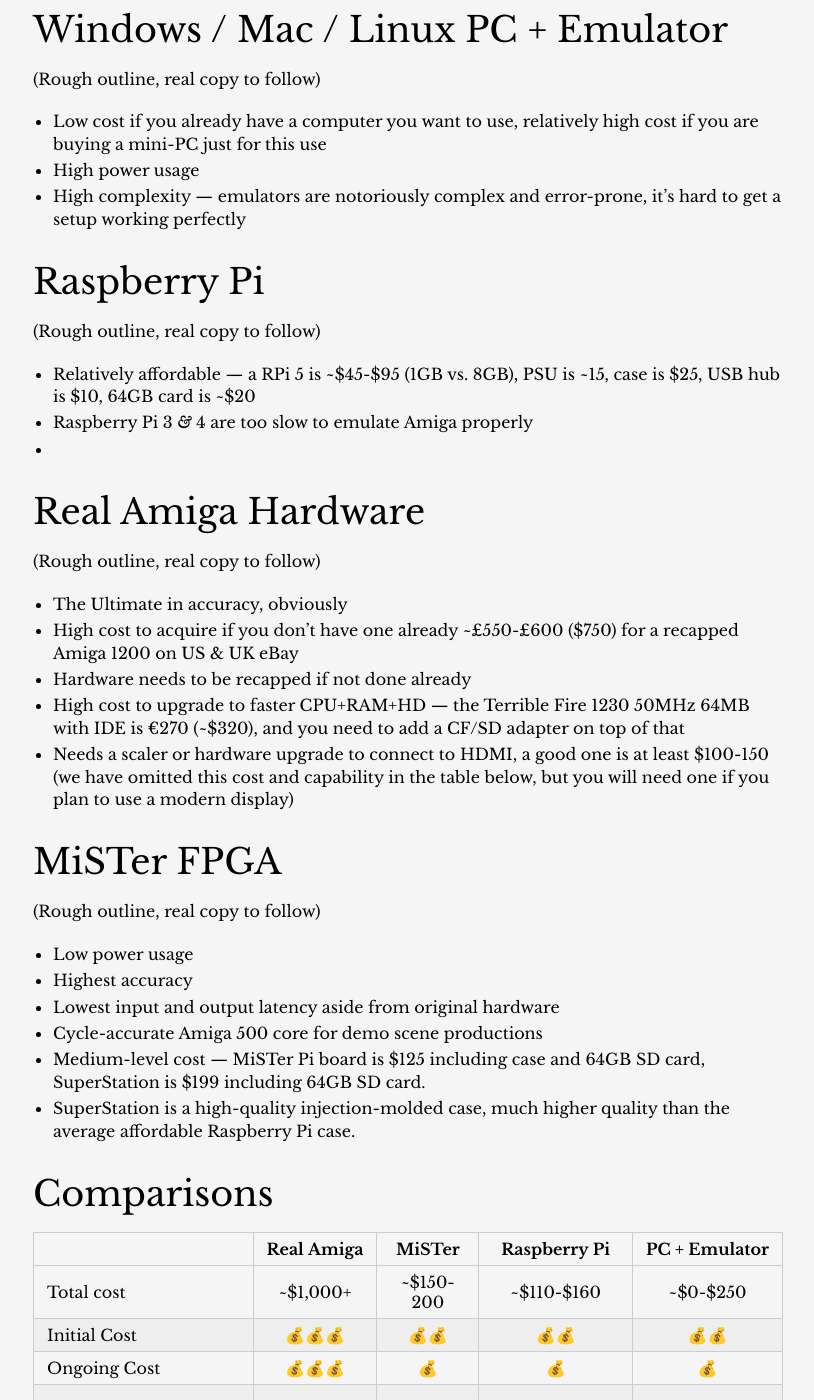
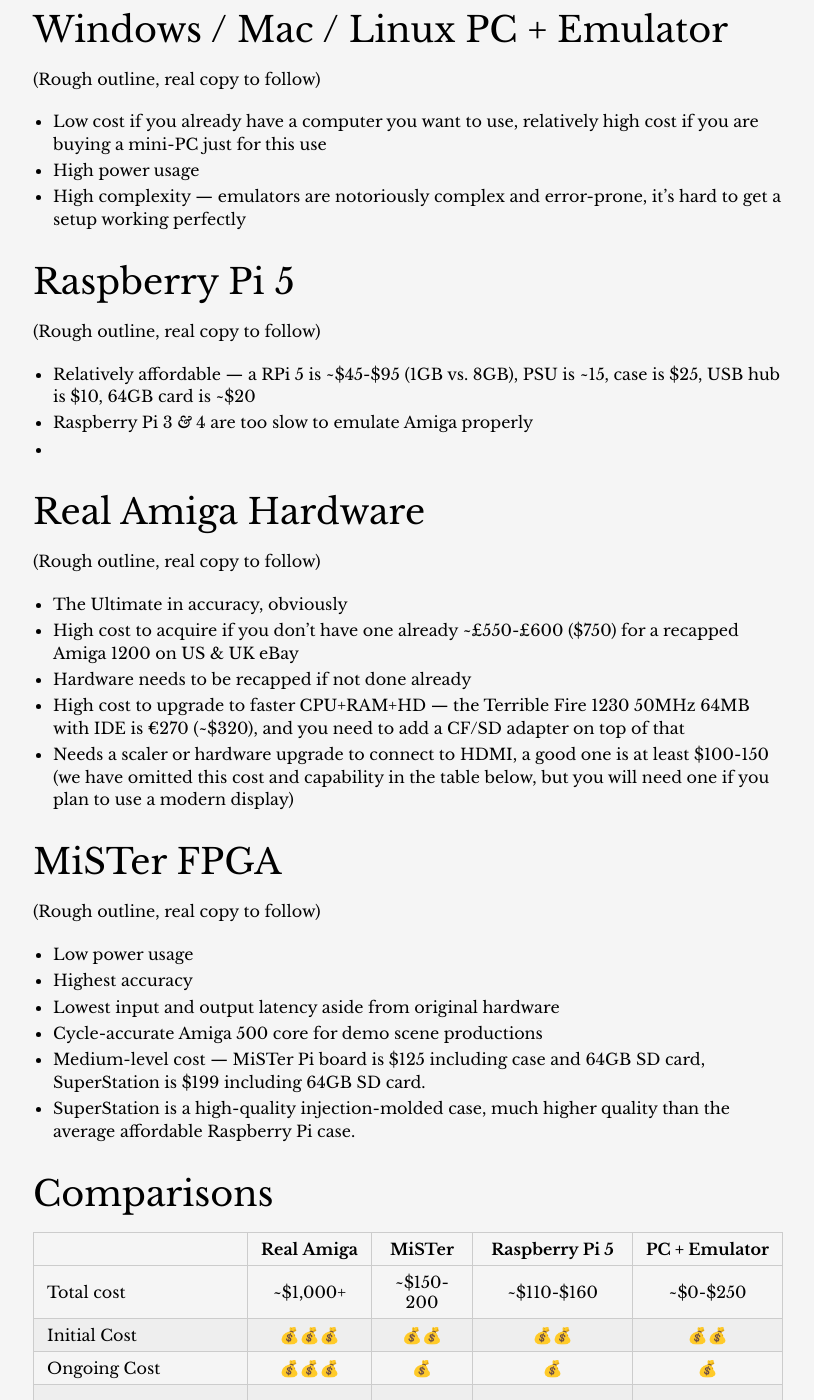
Before and after one commit to amigavision/amigavision.github.io, a Jekyll site: the page built from best.md, in a window 1280 px wide and 1400 px high, scrolled down 345 px. Shown: the whole window, without its empty margins (232-1046 px from the left). Built offline with Jekyll 4.4.1, drawn with Linux system fonts in a browser that asks for light colours.

Commit message:
Specify RPi 5

```diff
--- a/best.md
+++ b/best.md
@@ -13,7 +13,7 @@
 * High power usage
 * High complexity — emulators are notoriously complex and error-prone, it’s hard to get a setup working perfectly
 
-## Raspberry Pi
+## Raspberry Pi 5
 
 (Rough outline, real copy to follow)
 
@@ -45,7 +45,7 @@
 
 ## Comparisons
 
-|   | Real&nbsp;Amiga | MiSTer | Raspberry&nbsp;Pi | PC&nbsp;+&nbsp;Emulator
+|   | Real&nbsp;Amiga | MiSTer | Raspberry&nbsp;Pi&nbsp;5 | PC&nbsp;+&nbsp;Emulator
 |---|:---------------:|:------:|:-----------------:|:-----------------------:
 Total cost | ~$1,000+ | ~$150-200 | ~$110-$160 | ~$0-$250
 Initial Cost | 💰💰💰 | 💰💰 | 💰💰 |  💰💰
```
